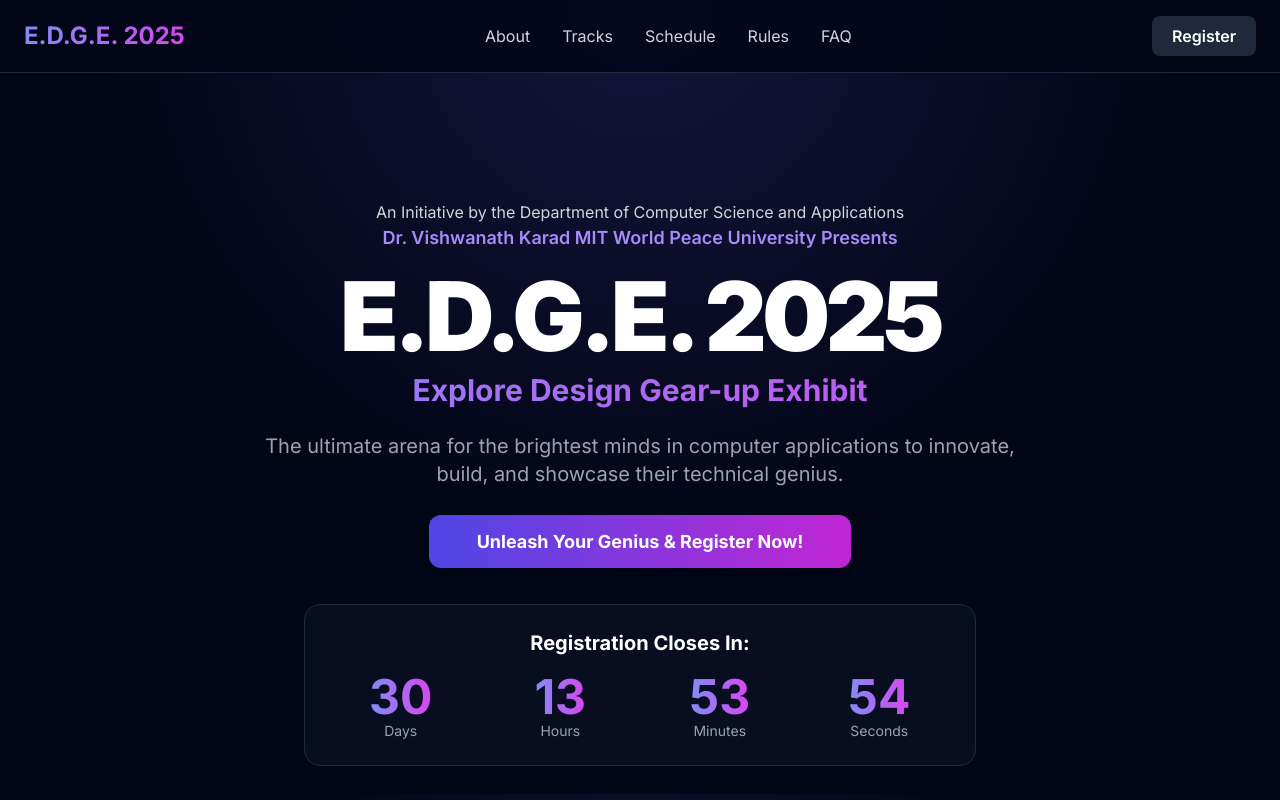
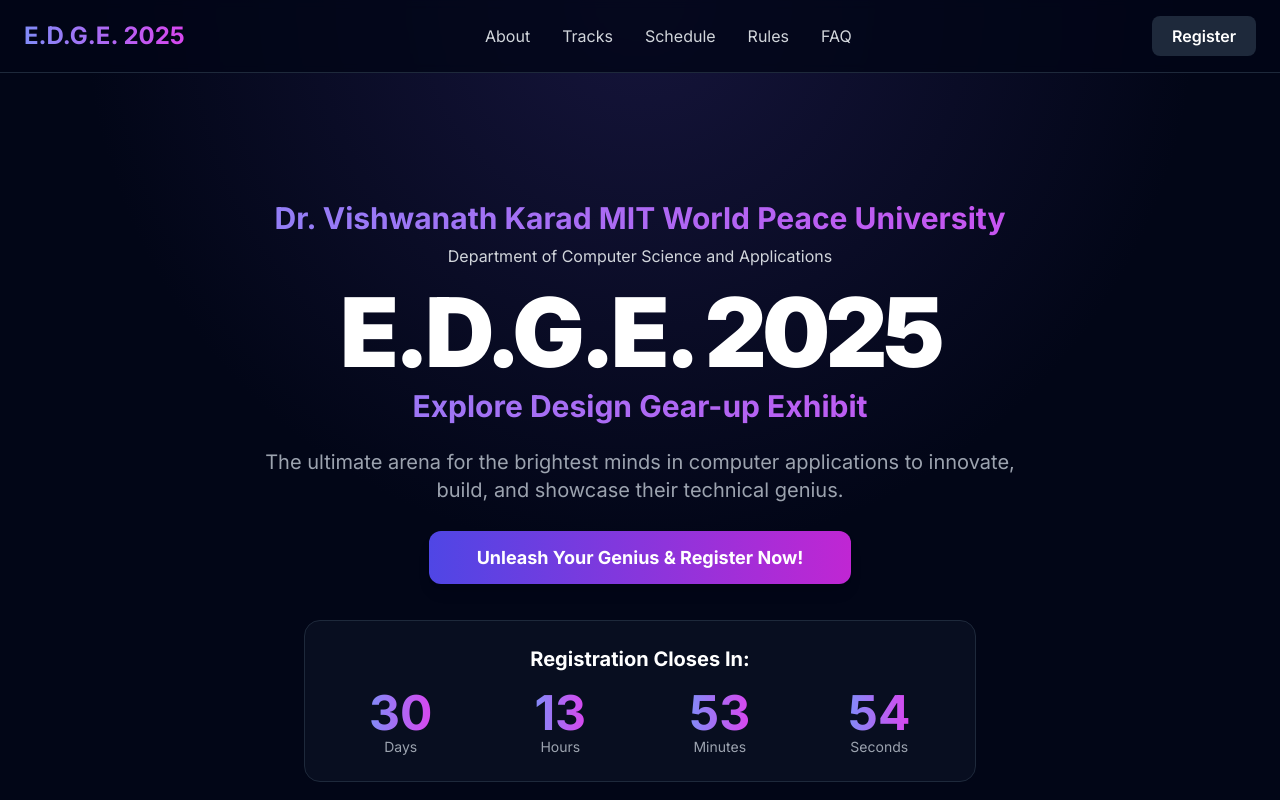
Before and after one commit to dept-csa/edge, a plain HTML site: page index.html in a window 1280 px wide. Shown: the top 800 px of the page. Drawn offline with nearby package versions, Linux system fonts and the light colour scheme.

Commit message:
increased the university name bigger

```diff
--- a/index.html
+++ b/index.html
@@ -88,8 +88,9 @@
         <!-- Hero Section -->
         <section class="relative pt-32 pb-20 md:pt-48 md:pb-32 text-center hero-gradient-bg overflow-hidden">
             <div class="container mx-auto px-6">
-                <p class="mt-2 text-center">An Initiative by the Department of Computer Science and Applications</p>
-                <p class="text-violet-400 font-semibold text-lg">Dr. Vishwanath Karad MIT World Peace University Presents</p>
+                <!-- <p class="text-violet-400 font-semibold text-lg">Dr. Vishwanath Karad MIT World Peace University</p> -->
+                <p class="text-xl md:text-3xl font-bold gradient-text mt-2">Dr. Vishwanath Karad MIT World Peace University</p>
+                <p class="mt-2 text-center">Department of Computer Science and Applications</p>
                 <h1 class="text-5xl md:text-8xl font-black text-white mt-4 tracking-tighter">E.D.G.E. 2025</h1>
                 <p class="text-xl md:text-3xl font-bold gradient-text mt-2">Explore Design Gear-up Exhibit</p>
                 <p class="max-w-3xl mx-auto mt-6 text-lg md:text-xl text-gray-400">
```
